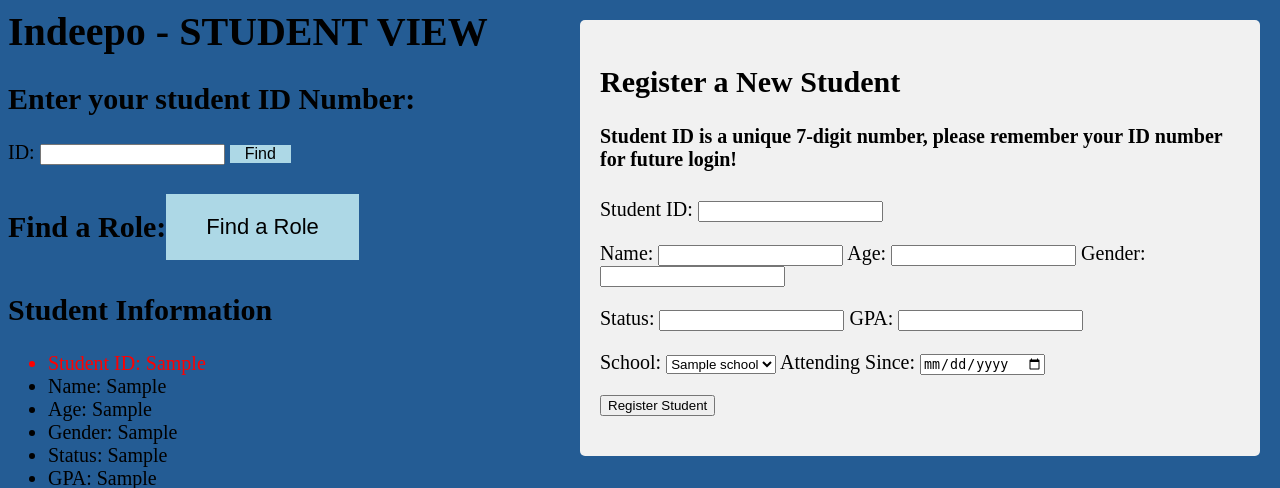
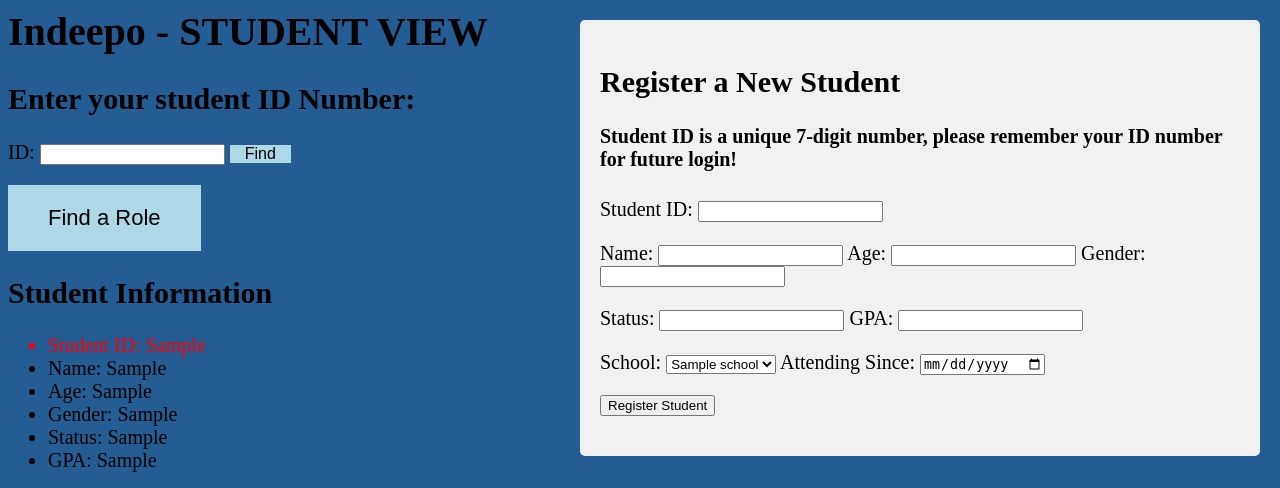
Before and after one commit to katiewimmer/indeepo, a Python web app: template templates/student.html in a window 1280 px wide. Shown: the top 488 px of the page. Run offline with Jinja, Linux system fonts and the light colour scheme; the template is opened without the code that fills it: most values are stand-ins (such as "Sample title", 1, 10 or a date in 2020).

Commit message:
cleaning up

```diff
--- a/templates/student.html
+++ b/templates/student.html
@@ -16,7 +16,6 @@
   {% endif %}
   {% if student_info %}
   <div class="roles-section">
-    <h2>Find a Role:</h2>
     <a href="{{ url_for('roles') }}" class="button">
       <button type="button">Find a Role</button>
     </a>
```
